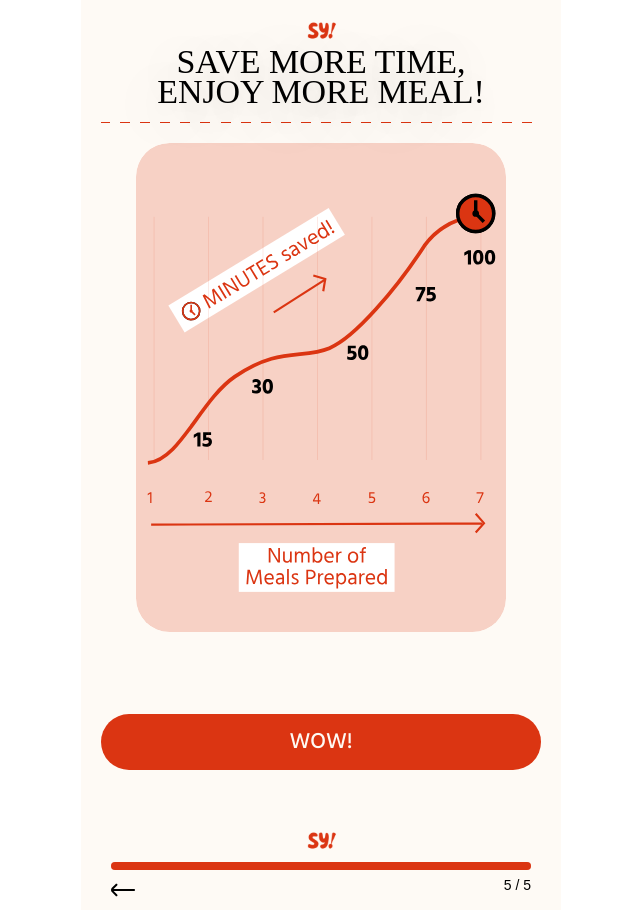
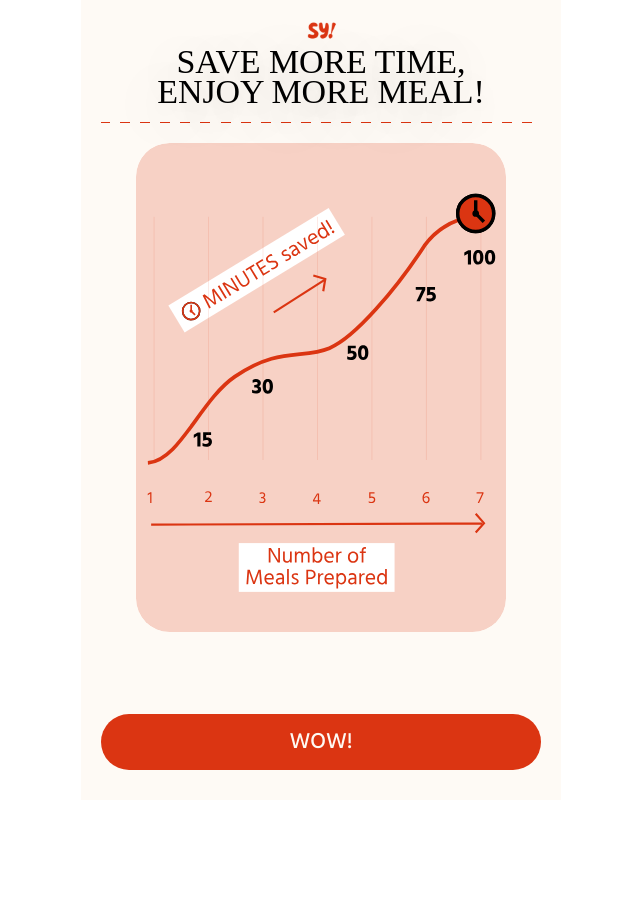
Before and after one commit to AbdulQudoosBrew/triviatemplate, a Next.js app: page /testingpages in a window 1280 px wide. Shown: the top 910 px of the page, without its empty margins (319-959 px from the left). After the commit the page ends 800 px from the top, so only its background shows below. Built offline with nearby package versions, Linux system fonts and the light colour scheme; a web font is replaced by a local one.

Commit message:
fix the code

```diff
--- a/src/app/testingpages/page.tsx
+++ b/src/app/testingpages/page.tsx
@@ -1,12 +1,12 @@
-import BudgetPage from '@/components/shared/BudgetPage/BudgetPage'
-import EncouragementStatTwo from '@/components/shared/EncouragementStatTwo/EncouragementStatTwo'
-import React from 'react'
+import BudgetPage from "@/components/shared/BudgetPage/BudgetPage";
+import EncouragementStatTwo from "@/components/shared/EncouragementStatTwo/EncouragementStatTwo";
+import React from "react";
 
 export default function page() {
   return (
     <div>
-      <EncouragementStatTwo/>
-      <BudgetPage/>
+      <EncouragementStatTwo />
+      {/* <BudgetPage/> */}
     </div>
-  )
+  );
 }
--- a/src/customHooks/useQuiz.tsx
+++ b/src/customHooks/useQuiz.tsx
@@ -226,11 +226,14 @@ const useQuiz = () => {
     },
   ];
 
+  const quiz = quizes[0];
+
   return {
     isQuizStart,
     setIsQuizStart,
     handleStartQuiz,
     quizes,
+    quiz,
   };
 };
 
```
Also changed, not shown: src/app/page.tsx (line endings or trailing spaces).
